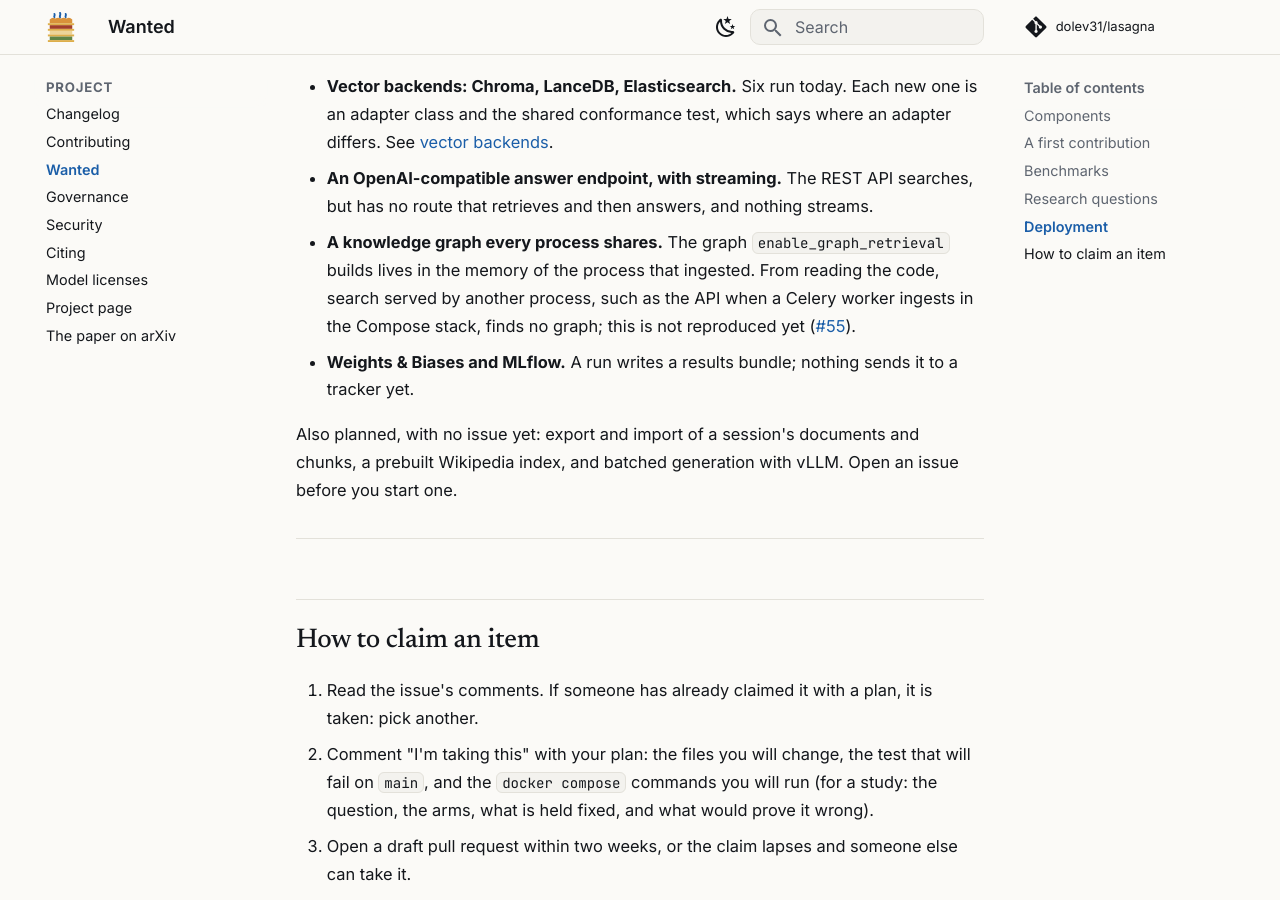
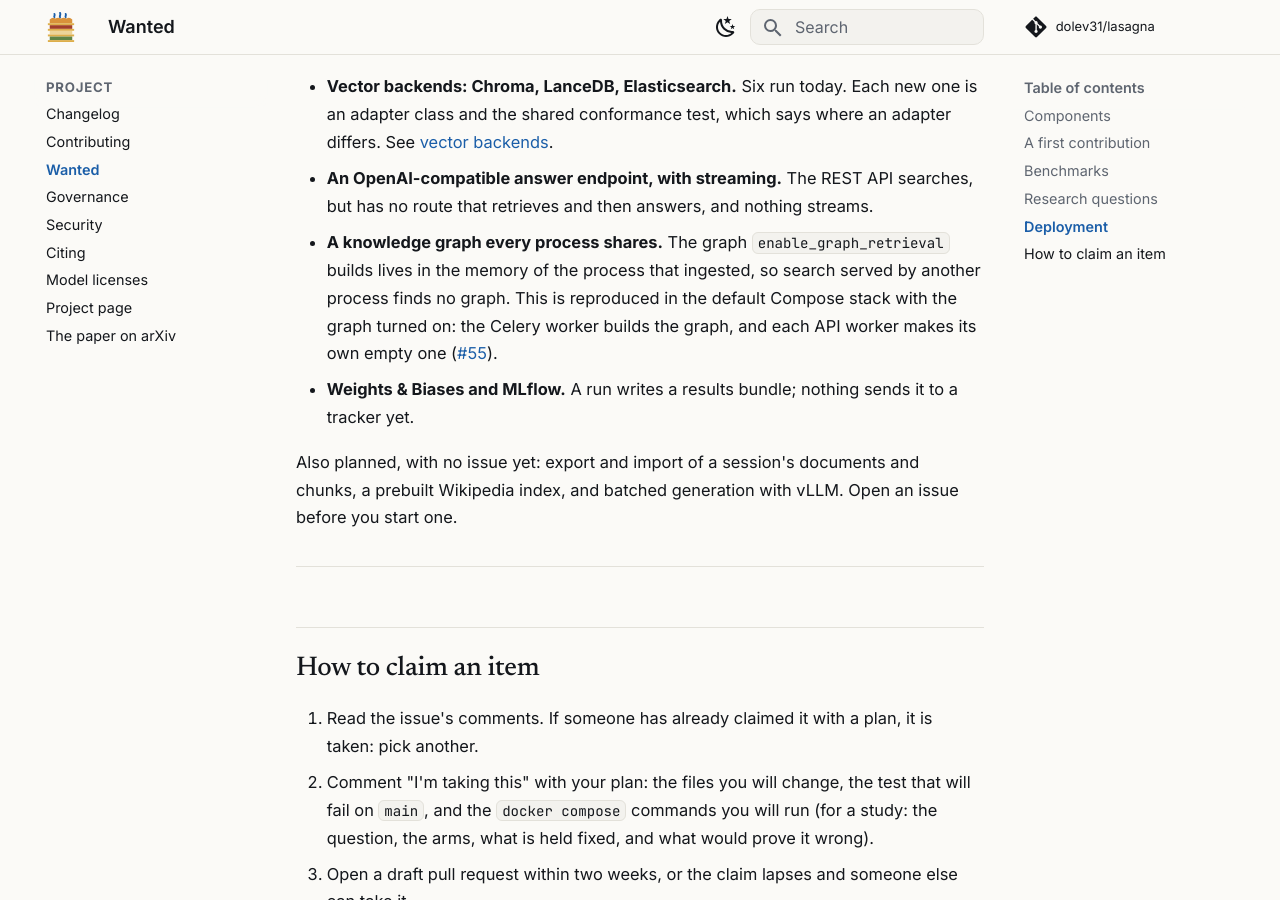
Before and after one commit to dolev31/lasagna, an MkDocs documentation site: the page built from docs/project/wanted.md, in a window 1280 px wide and 900 px high, scrolled down 4564 px. Built offline with MkDocs 1.6.1 and Material for MkDocs 9.7.7, drawn with Linux system fonts in a browser that asks for light colours; comment, search, counter and statistics services are not loaded.

Commit message:
Credit the per-setting isolation check to its author, and say #55 is reproduced (#80)
* Credit the per-setting isolation check, and say #55 is reproduced

The Contributors list and the stage isolation page name @segevshlomovIBM for
#25. The Wanted page said the shared graph store problem (#55) came from
reading the code and was not reproduced; it was reproduced in the default
Compose stack on 2026-11-03.

* Credit wording: Milvus Lite runs too, linked issues, both halves of the fix

```diff
--- a/docs/project/wanted.md
+++ b/docs/project/wanted.md
@@ -137,9 +137,10 @@
   searches, but has no route that retrieves and then answers, and nothing
   streams.
 - **A knowledge graph every process shares.** The graph `enable_graph_retrieval`
-  builds lives in the memory of the process that ingested. From reading the
-  code, search served by another process, such as the API when a Celery worker
-  ingests in the Compose stack, finds no graph; this is not reproduced yet
+  builds lives in the memory of the process that ingested, so search served by
+  another process finds no graph. This is reproduced in the default Compose
+  stack with the graph turned on: the Celery worker builds the graph, and each
+  API worker makes its own empty one
   ([#55](https://github.com/dolev31/lasagna/issues/55)).
 - **Weights & Biases and MLflow.** A run writes a results bundle; nothing sends
   it to a tracker yet.
```
Also changed, not shown: README.md (+6 -0 lines), docs/concepts/stage-isolation.md (+7 -0 lines).
